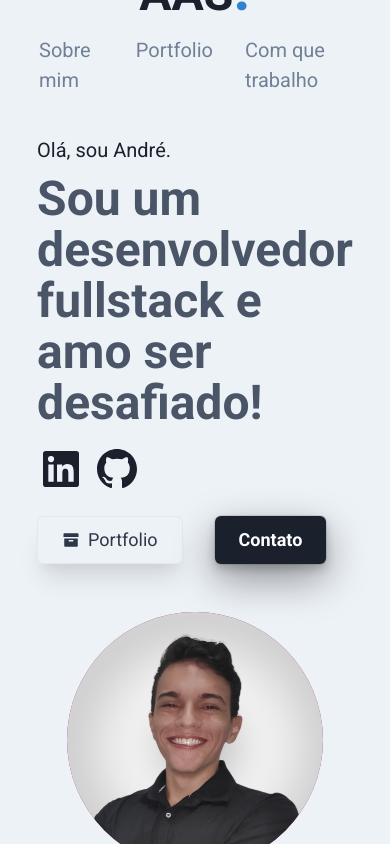
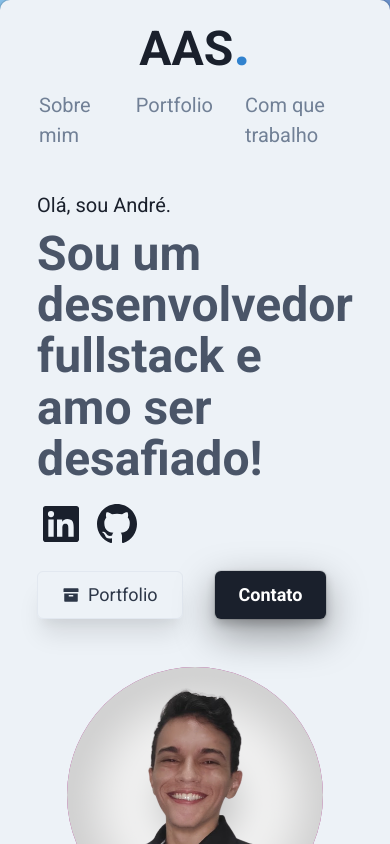
Before and after one commit to faakit/personal-website, a Next.js app: page / in a window 390 px wide. Shown: the top 844 px of the page. Built offline with nearby package versions, Linux system fonts and the light colour scheme.

Commit message:
fix: logo not showing in mobile

```diff
--- a/src/pages/index.tsx
+++ b/src/pages/index.tsx
@@ -13,7 +13,7 @@ export default function Home() {
       <main>
         <Flex
           w="100vw"
-          h="100vh"
+          h={["auto","100vh"]}
           direction="column"
           align="center"
           justify="center"
@@ -23,7 +23,7 @@ export default function Home() {
             bg="gray.100"
             borderRadius={10}
             boxShadow="dark-lg"
-            pt="3rem"
+            pt={["0","3rem"]}
             pb="5rem"
           >
             <Box
```
